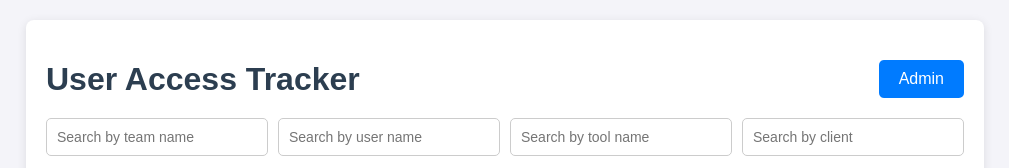
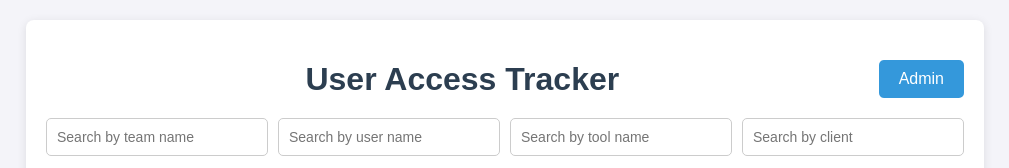
Before and after one commit to msl1testing/Access_Tracker, a Next.js app in the folder access_tracker/: page /user-tools in a window 1280 px wide. Shown: the top 168 px of the page, without its empty margins (135-1144 px from the left). Built offline with nearby package versions, Linux system fonts and the light colour scheme; no server answers; the database is empty.

Commit message:
added button in admin page and styling

```diff
--- a/access_tracker/src/components/UserToolsTable.jsx
+++ b/access_tracker/src/components/UserToolsTable.jsx
@@ -23,24 +23,30 @@ export default function UserToolsTable({ data, searchTerms, setSearchTerms }) {
 
   return (
     <div className="body">
-      <div style={{ display: 'flex', justifyContent: 'space-between', alignItems: 'center' }}>
+      <div style={{ display: 'flex', justifyContent: 'space-between', alignItems: 'center', width: '100%' }}>
+  <div style={{ flex: 1, textAlign: 'center' }}>
     <h1>User Access Tracker</h1>
+  </div>
+  <div>
     <button
       style={{
         padding: '10px 20px',
-            backgroundColor: '#007BFF',
+        backgroundColor: '#3498db',
         color: '#fff',
         border: 'none',
         borderRadius: '5px',
         cursor: 'pointer',
       }}
-          onClick={handleAdminClick}>
+      onClick={handleAdminClick}
+    >
       Admin
     </button>
   </div>
+</div>
+
 
       {/* Search Inputs */}
-      <div className="searchField" style={{ display: 'flex', gap: '10px', flexWrap: 'wrap', marginBottom: '20px' }}>
+      <div className="searchField" style={{ display: 'flex', gap: '10px', flexWrap: 'wrap', marginBottom: '20px'}}>
         <input
           type="text"
           placeholder="Search by team name"
--- a/access_tracker/src/styles/globals.css
+++ b/access_tracker/src/styles/globals.css
@@ -9,6 +9,7 @@ body {
   align-items: flex-start; /* Align to the top */
   height: 100vh;
   color: #333;
+  width:100%;
 }
 
 h1 {
```
Also changed, not shown: access_tracker/src/app/admin/page.jsx (+24 -2 lines). Lines whose indentation alone changed are shown as unchanged.
